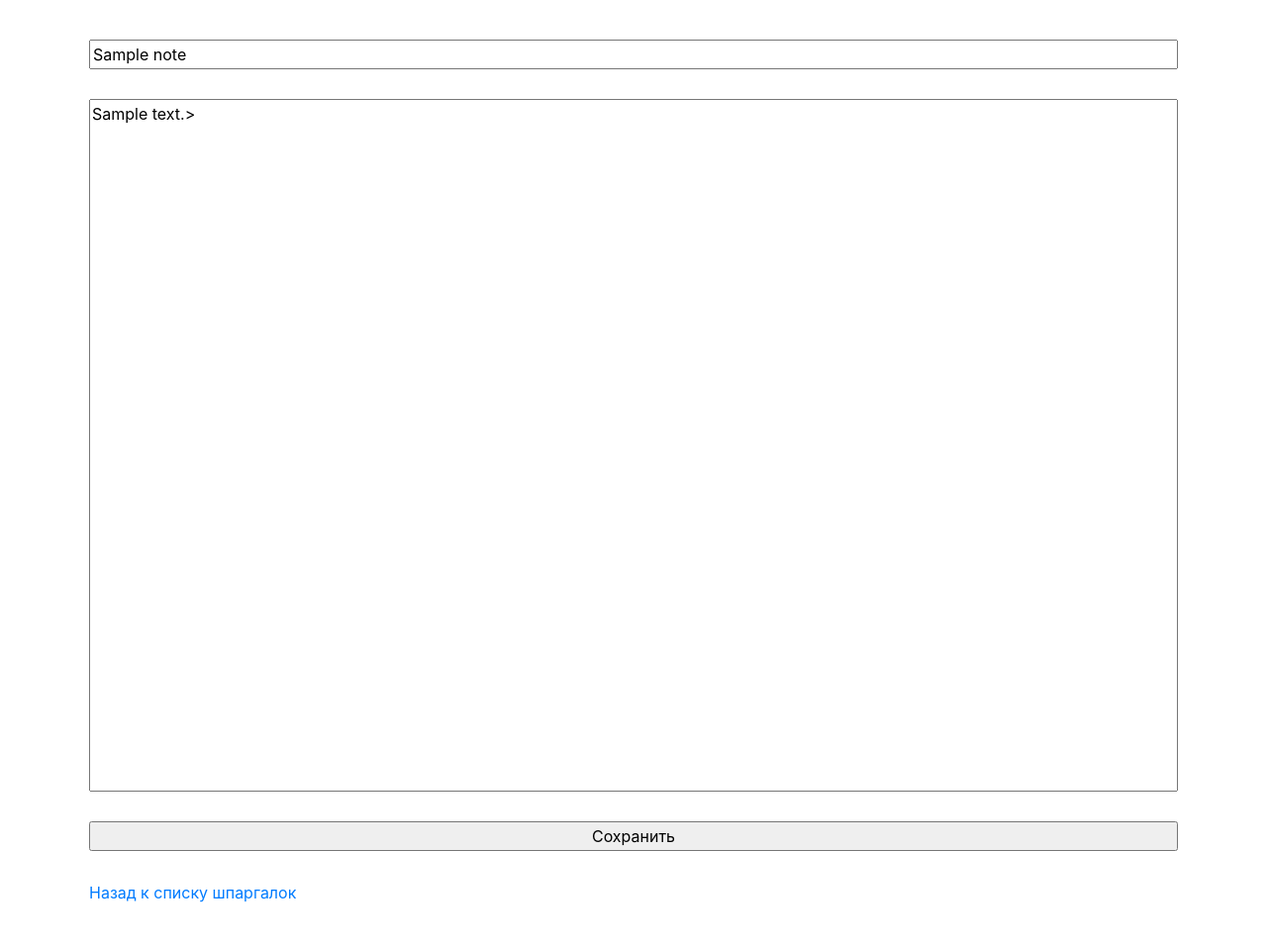
After one commit to Splintergreen/cheat_sheets, a Flask app: page /edit/1 in a window 1280 px wide. The commit adds this page. Shown: the whole page at 99% size. Run offline with Flask 3, Linux system fonts and the light colour scheme; tables that the repository leaves empty hold one stand-in row (values such as "Sample post"); some libraries are stand-ins or nearby versions.

Commit message:
add_edit

```diff
--- a/app.py
+++ b/app.py
@@ -65,5 +65,16 @@ def add_note():
         return redirect(url_for('index'))
 
 
+@app.route('/edit/<int:note_id>', methods=['GET', 'POST'])
+def edit_note(note_id):
+    note = session.query(Note).get(note_id)
+    if request.method == 'POST':
+        note.title = request.form.get('title')
+        note.content = request.form.get('content')
+        session.commit()
+        return redirect(url_for('note_detail', note_id=note_id))
+    return render_template('edit_note.html', note=note)
+
+
 if __name__ == '__main__':
     app.run(debug=True)
--- /dev/null
+++ b/templates/edit_note.html
@@ -0,0 +1,18 @@
+{% extends 'index.html' %}
+{% block title %}Редактирование: {{ note.title }}{% endblock %}
+{% block body %}
+<style>
+        textarea {
+            resize: none;
+            height: 700px;
+        }
+</style>
+    <form  method="post">
+        <div class="container">
+            <input type="text" required id="title" name="title" value="{{ note.title }}">
+            <textarea required id="content" name="content">{{ note.content }}></textarea>
+            <input type="submit" value="Сохранить">
+            <a href="{{ url_for('index') }}">Назад к списку шпаргалок</a>
+        </div>
+    </form>
+{% endblock %}
--- a/templates/index.html
+++ b/templates/index.html
@@ -23,8 +23,9 @@
 
         textarea {
             resize: none;
-            height: 150px;
+            height: 200px;
         }
+
         h1, h3, ul {
             text-align: center; /* Выравнивание по центру */
             width: 100%; /* Занимает всю ширину родителя */
--- a/templates/note.html
+++ b/templates/note.html
@@ -6,7 +6,8 @@
     <h3>{{ note.title }}</h3>
     <div class="content-box">
         {{ markdown_content|safe }}
-        <a href="{{ url_for('index') }}">Назад к списку шпаргалок</a>
+        <a href="{{ url_for('index') }}">Назад к списку шпаргалок</a> |
+        <a href="{{ url_for('edit_note', note_id=note.id) }}">Редактировать</a>
     </div>
 </div>
 {% endblock %}
```
